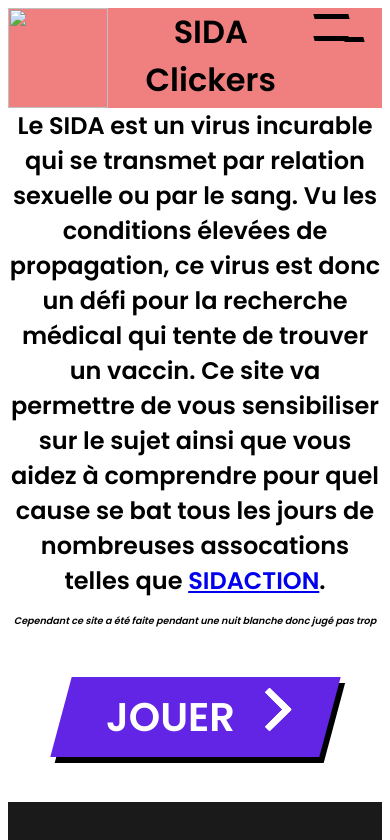
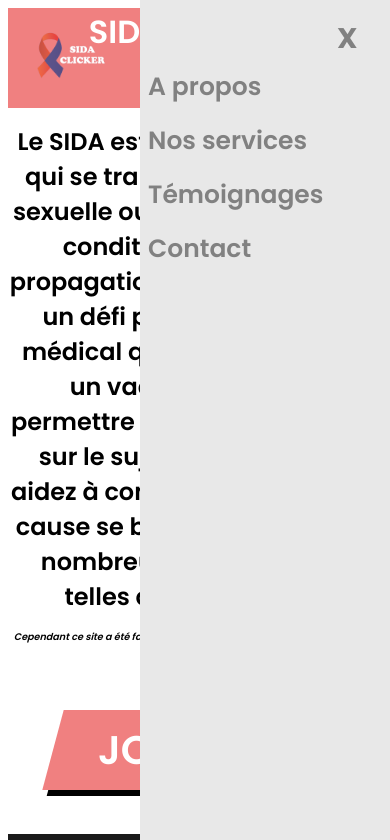
Before and after one commit to Lhokamn/Nuit_2_Linfo, a plain HTML site: page Index.html in a window 390 px wide. Both pictures are taken after a click on the link 347 px from the left and 58 px from the top of the page. Shown: the top 840 px of the page. Drawn offline with Linux system fonts and the light colour scheme.

Commit message:
Menu déroulant + couleur

```diff
--- a/CSS/Index.css
+++ b/CSS/Index.css
@@ -25,27 +25,27 @@ header {
 
 .grid-container{
     display:grid;
-    grid-template-columns: 1fr 3fr 1fr;
+    grid-template-columns: 5% 6fr 5%;
     grid-auto-rows: minmax(50px,auto);
 }
 
 /* Menu deroulant */
-/* Sidenav menu */
+
 .sidenav {
     height: 100%;
     width: 250px;
     position: fixed;
     z-index: 1;
     top: 0;
-    left: -250px;
+    right: -250px;
     background-color: #e8e8e8;
     padding-top: 60px;
-    transition: left 0.5s ease;
+    transition: right 0.5s ease;
   }
 
   /* Sidenav menu links */
 .sidenav a {
-    padding: 8px 8px 8px 32px;
+    padding: 8px 8px 8px 8px;
     text-decoration: none;
     font-size: 25px;
     color: #818181;
@@ -54,7 +54,7 @@ header {
 }
 
 .sidenav a:hover {
-    color: #111;
+    color: black;
 }
 
 .sidenav ul {
@@ -65,7 +65,7 @@ header {
 
   /* Active class */
 .sidenav.active {
-    left: 0;
+    right: 0;
 }
 
   /* Close btn */
@@ -81,10 +81,9 @@ header {
     display: block;
     width: 35px;
     height: 5px;
-    background-color: black;
+    background-color: rgb(255, 255, 255);
     margin: 6px 0;
 }
-
 
 
 
@@ -93,9 +92,12 @@ header img {
     height: 100px;
 }
 
-h1{
+#title{
     margin :0;
+    color: rgb(255, 255, 255);
     text-align: center;
+    grid-column-start: 2;
+    grid-column-end: 3;
 }
 
 #logo{
@@ -140,7 +142,7 @@ footer .easteregg {
     font-family: 'Poppins', sans-serif;
     font-size: 40px;
     color: white;
-    background: #6225E6;
+    background: lightcoral;
     transition: 1s;
     box-shadow: 6px 6px 0 black;
     transform: skewX(-15deg);
@@ -152,7 +154,7 @@ footer .easteregg {
 
 .cta:hover {
     transition: 0.5s;
-    box-shadow: 10px 10px 0 #FBC638;
+    box-shadow: 10px 10px 0 rgb(224, 64, 64);
 }
 
 .cta span:nth-child(2) {
@@ -162,7 +164,7 @@ footer .easteregg {
 
 .cta:hover span:nth-child(2) {
     transition: 0.5s;
-    margin-right: 45px;
+    margin-right: 0px;
 }
 
 span {
@@ -170,11 +172,15 @@ span {
 }
 
 span:nth-child(2) {
-    width: 20px;
-    margin-left: 30px;
     position: relative;
-    top: 12%;
+    top: 8%;
 }
+
+span:nth-child(3) {
+    position: relative;
+    top: 16%;
+}
+
 
 /**************SVG****************/
 
@@ -210,7 +216,7 @@ path.two {
     }
 
     50% {
-        fill: #FBC638;
+        fill: rgb(224, 64, 64);
     }
 
     100% {
--- a/Index.html
+++ b/Index.html
@@ -9,15 +9,16 @@
     <link rel="preconnect" href="https://fonts.googleapis.com">
     <link rel="preconnect" href="https://fonts.gstatic.com" crossorigin>
     <link href="https://fonts.googleapis.com/css2?family=Poppins:wght@600&display=swap" rel="stylesheet">
+    <script src="JS/index.js" defer></script>
     <title>SidaClickers</title>
 </head>
 
 <header class="grid-container">
-    <img id="logo" src="Assets/rn_image_picker_lib_temp_9b26416e-9da0-47ff-a74f-b7578e567965.jpg">
-    <h1>SIDA Clickers</h1>
+    <img id="logo" src="./Assets/LOGO_SIDA.png">
+    <h1 id="title">SIDA Clickers</h1>
 
     <div id="mySidenav" class="sidenav">
-        <a id="closeBtn" href="#" class="close">×</a>
+        <a id="closeBtn" href="#" class="close">x</a>
         <ul>
             <li><a href="#">A propos</a></li>
             <li><a href="#">Nos services</a></li>
```
Also changed, not shown: Assets/LOGO_SIDA.png (added), Assets/rn_image_picker_lib_temp_9b26416e-9da0-47ff-a74f-b7578e567965.jpg (added), Assets/titouanlemalade.png (added). Lines whose indentation alone changed are shown as unchanged.
